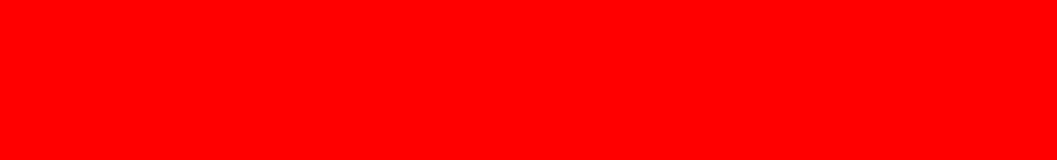
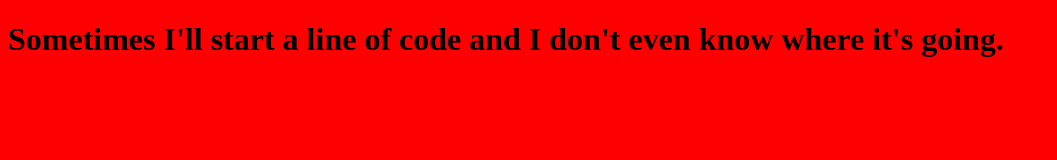
Before and after one commit to mirza-sync/hyperflexed, a plain HTML site: page magical-text/index.html in a window 1280 px wide. Shown: the whole page, without its empty margins (0-1057 px from the left). Drawn offline with Linux system fonts and the light colour scheme.

Commit message:
Add text

```diff
--- a/magical-text/index.html
+++ b/magical-text/index.html
@@ -10,7 +10,11 @@
 </head>
 
 <body>
-
+  <h1>
+    Sometimes I'll start a line of code and I
+    <span class="magic">don't even know</span>
+    where it's going.
+  </h1>
 </body>
 
 </html>
```
